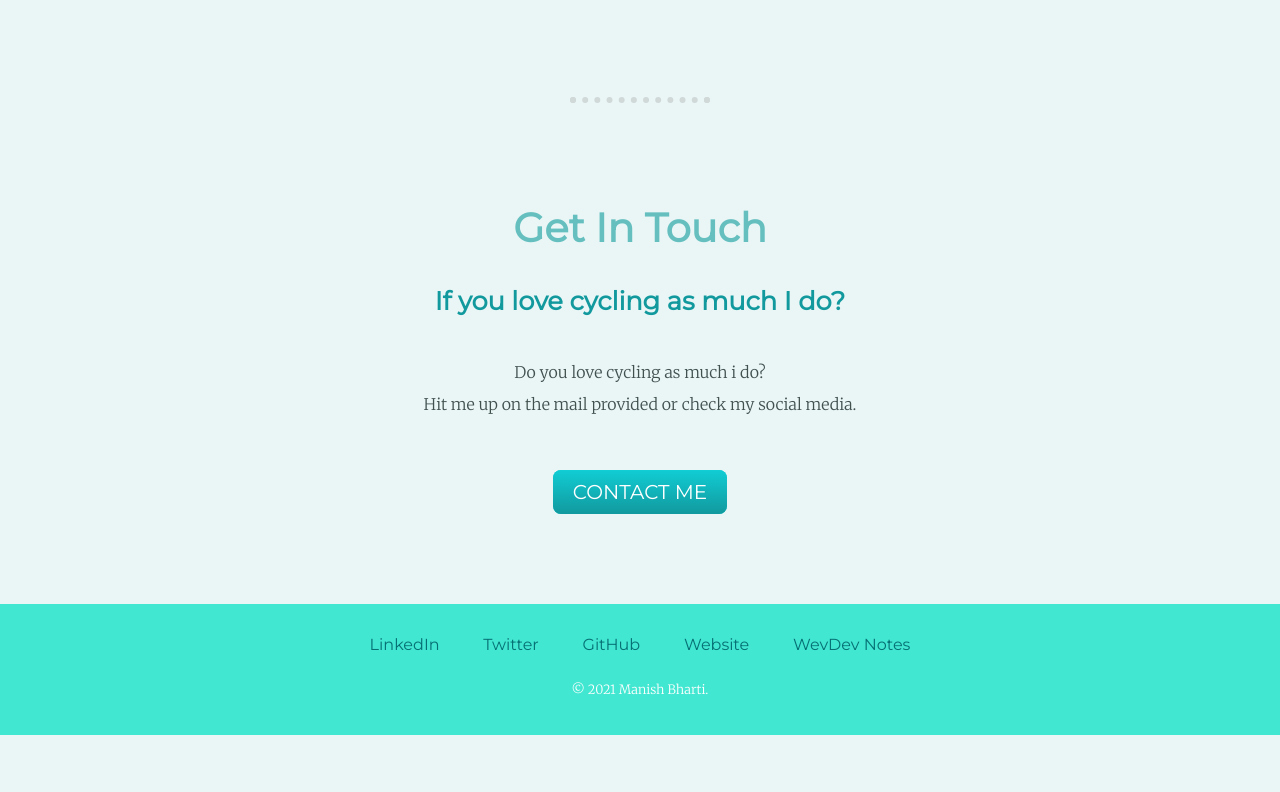
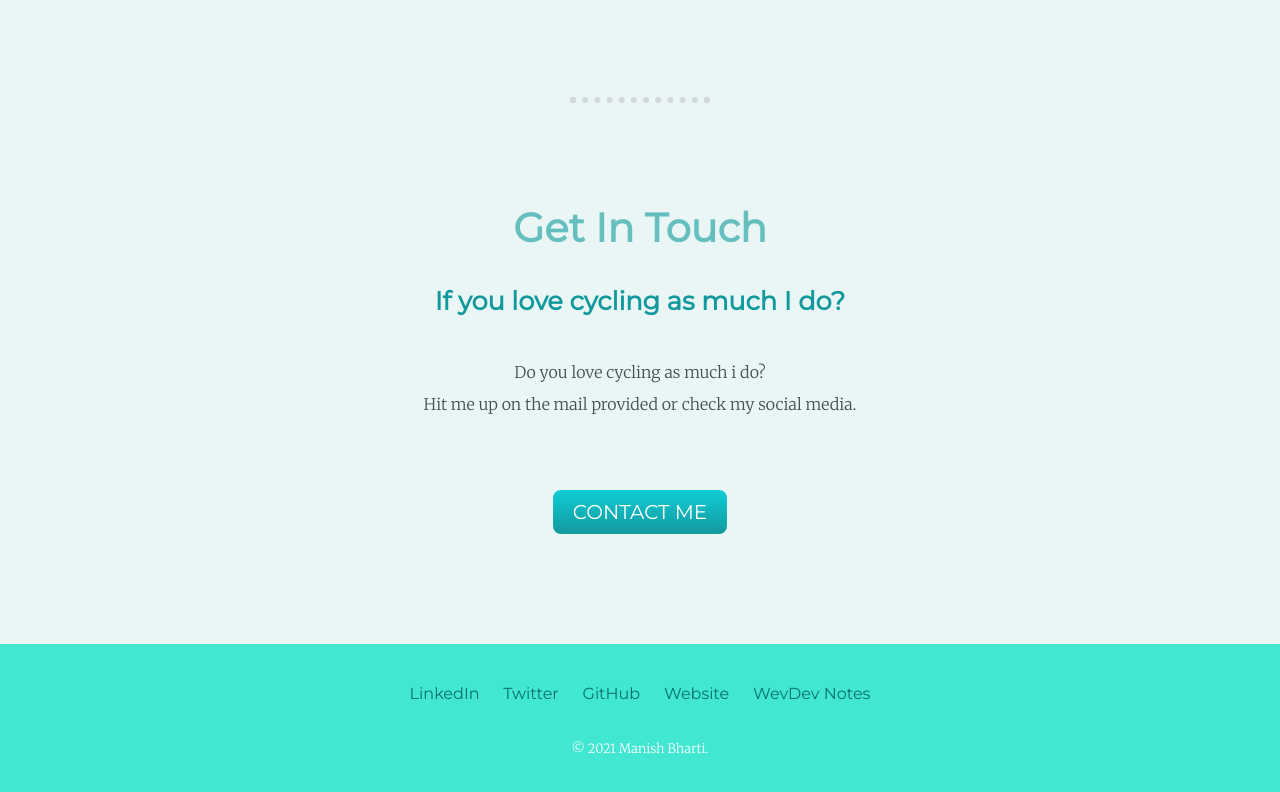
Before and after one commit to mbharti321/CSS_MySite, a plain HTML site: page index.html in a window 1280 px wide. Shown: the part 2318-3110 px from the top of the page. Before the commit the page ends 3053 px from the top, so only its background shows below. Drawn offline with Linux system fonts and the light colour scheme.

Commit message:
update style

```diff
--- a/css/styles.css
+++ b/css/styles.css
@@ -26,9 +26,10 @@ h3{
     font-family: 'Montserrat', sans-serif;
 }
 a{
+    display: inline-block;
     font-family: 'Montserrat', sans-serif;
     color: #077074;
-    margin: 10px 20px;
+    margin: 10px;
     text-decoration: none;
 }
 a:hover{
```
